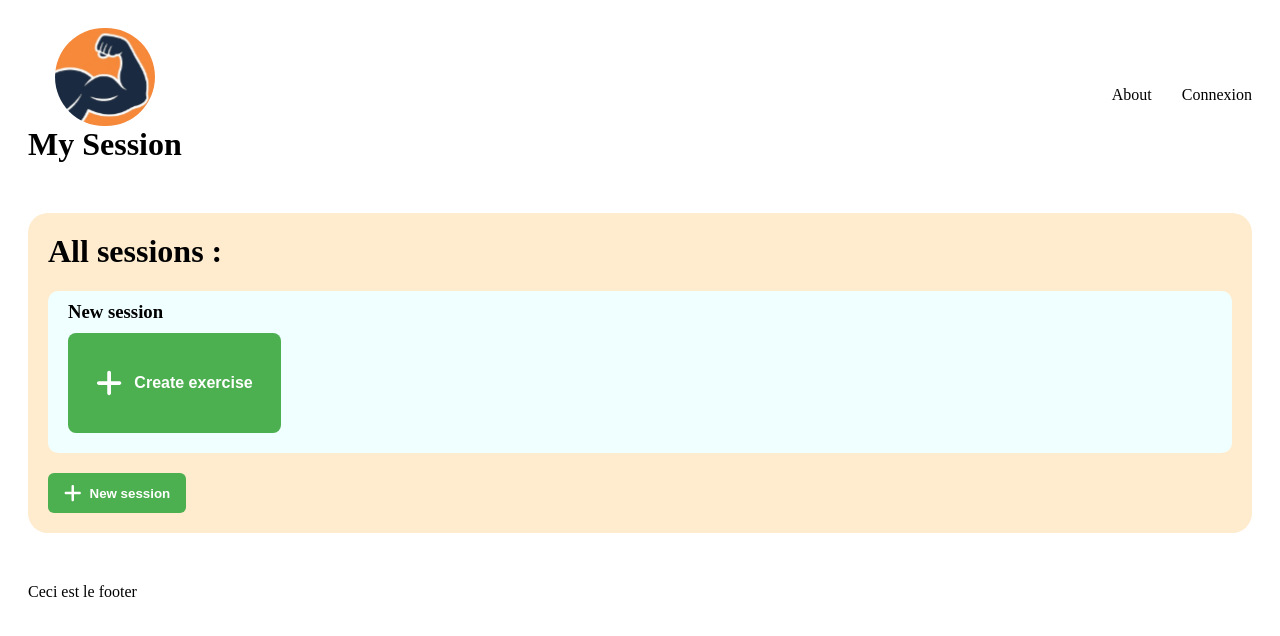
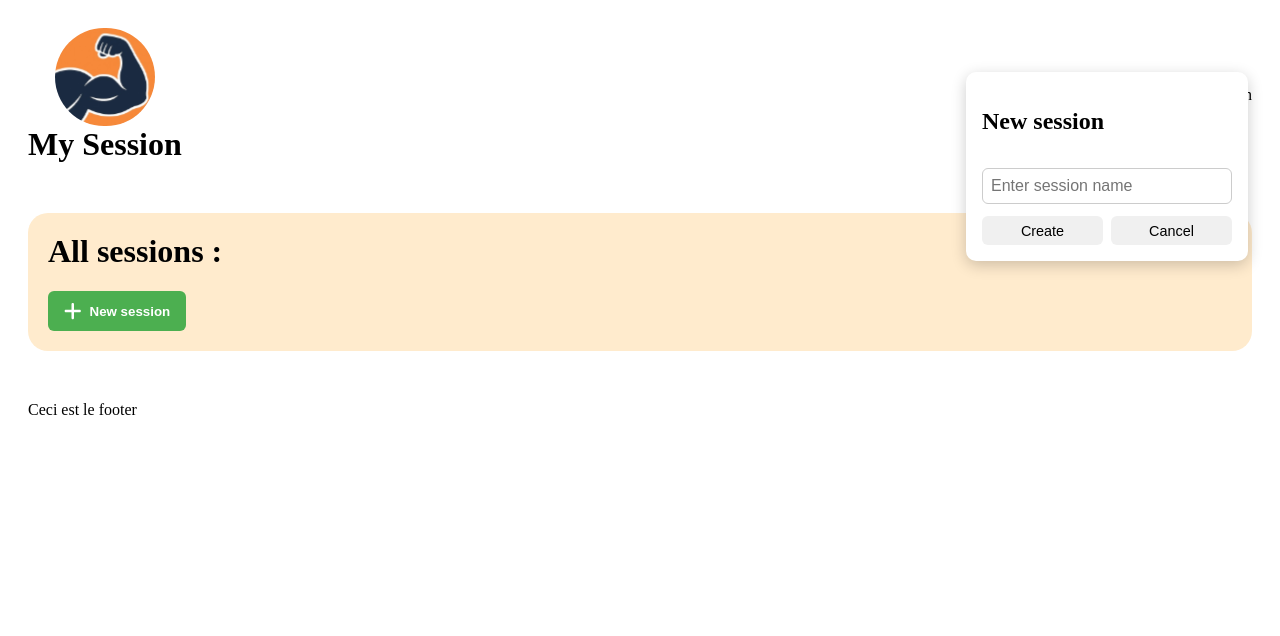
Before and after one commit to Mica-J7/My-Session, a React (Vite) app in the folder frontend/: page / in a window 1280 px wide. Both pictures are taken after a click on the button "New session". Shown: the top 636 px of the page. Built offline with nearby package versions, Linux system fonts and the light colour scheme.

Commit message:
Added modal for session creation.

```diff
--- /dev/null
+++ b/frontend/src/components/ui/Modal/SessionCreator.jsx
@@ -0,0 +1,44 @@
+import { useState } from 'react';
+import Modal from 'react-modal';
+import './session-creator.scss';
+
+function SessionCreator({ isOpen, onRequestClose, onCreate }) {
+  const [sessionName, setSessionName] = useState('');
+
+  const handleCreate = () => {
+    if (sessionName.trim()) {
+      onCreate(sessionName.trim());
+      setSessionName('');
+    }
+    onRequestClose();
+  };
+
+  const handleClose = () => {
+    setSessionName('');
+    onRequestClose();
+  };
+
+  return (
+    <Modal
+      isOpen={isOpen}
+      onRequestClose={onRequestClose}
+      contentLabel="Create session"
+      className="session-creator"
+      overlayClassName="session-creator__overlay"
+    >
+      <h2>New session</h2>
+      <input
+        type="text"
+        placeholder="Enter session name"
+        value={sessionName}
+        onChange={(e) => setSessionName(e.target.value)}
+      />
+      <div>
+        <button onClick={handleCreate}>Create</button>
+        <button onClick={handleClose}>Cancel</button>
+      </div>
+    </Modal>
+  );
+}
+
+export default SessionCreator;
--- /dev/null
+++ b/frontend/src/components/ui/Modal/session-creator.scss
@@ -0,0 +1,48 @@
+.session-creator__overlay {
+  background: transparent; // pas de fond sombre
+  position: fixed;
+  inset: 0;
+}
+
+.session-creator {
+  position: absolute;
+  top: 4.5rem; // ajuste selon ton bouton
+  right: 2rem; // ou left, selon la position du bouton
+  background: #fff;
+  padding: 1rem;
+  width: 250px;
+  border-radius: 10px;
+  box-shadow: 0 4px 15px rgba(0, 0, 0, 0.2);
+  z-index: 100;
+
+  display: flex;
+  flex-direction: column;
+  gap: 0.8rem;
+
+  input {
+    padding: 0.5rem;
+    font-size: 1rem;
+    border: 1px solid #ccc;
+    border-radius: 6px;
+  }
+
+  div {
+    display: flex;
+    justify-content: space-between;
+    gap: 0.5rem;
+
+    button {
+      flex: 1;
+      padding: 0.4rem;
+      font-size: 0.9rem;
+      border: none;
+      border-radius: 6px;
+      cursor: pointer;
+      background-color: #f0f0f0;
+
+      &:hover {
+        background-color: #ddd;
+      }
+    }
+  }
+}
--- a/frontend/src/components/ui/SessionList/SessionList.jsx
+++ b/frontend/src/components/ui/SessionList/SessionList.jsx
@@ -3,14 +3,16 @@ import { FontAwesomeIcon } from '@fortawesome/react-fontawesome';
 import { faPlus } from '@fortawesome/free-solid-svg-icons';
 import './sessionlist.scss';
 import Session from '../Session/Session.jsx';
+import SessionCreator from '../Modal/SessionCreator.jsx';
 
 function SessionList() {
   const [sessions, setSessions] = useState([]);
+  const [modalIsOpen, setModalIsOpen] = useState(false);
 
-  const handleAddSession = () => {
+  const handleAddSession = (name) => {
     const newSession = {
       id: Date.now(),
-      name: 'New session',
+      name,
       exercises: [],
     };
     setSessions([...sessions, newSession]);
@@ -25,10 +27,12 @@ function SessionList() {
           <Session key={session.id} name={session.name} exercises={session.exercises} />
         ))}
 
-        <button className="session-list__button" onClick={handleAddSession}>
+        <button className="session-list__button" onClick={() => setModalIsOpen(true)}>
           <FontAwesomeIcon icon={faPlus} className="session-list__button--icon" />
+
           <span>New session</span>
         </button>
+        <SessionCreator isOpen={modalIsOpen} onRequestClose={() => setModalIsOpen(false)} onCreate={handleAddSession} />
       </div>
     </div>
   );
```
Also changed, not shown: frontend/src/components/ui/Modal/ExerciseModal.jsx (deleted, +0 -72 lines), frontend/src/components/ui/Modal/modal.scss (deleted, +0 -31 lines).
